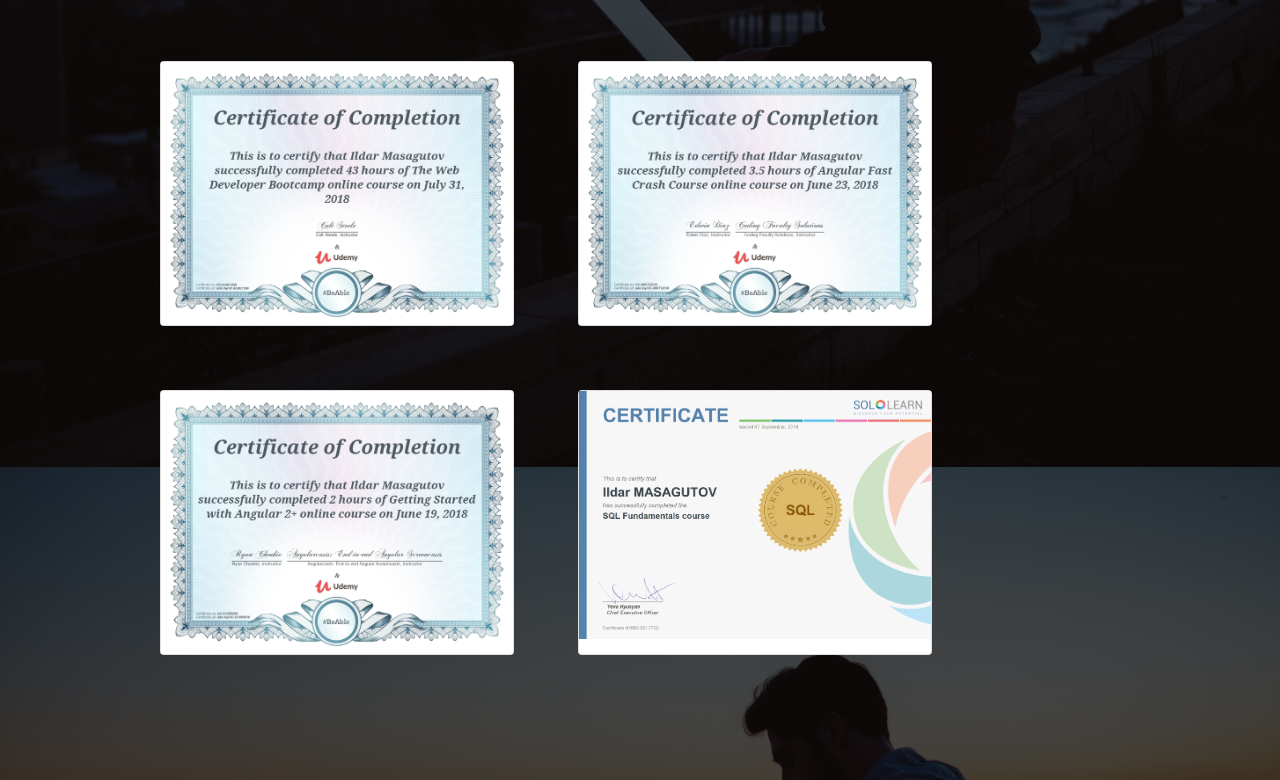
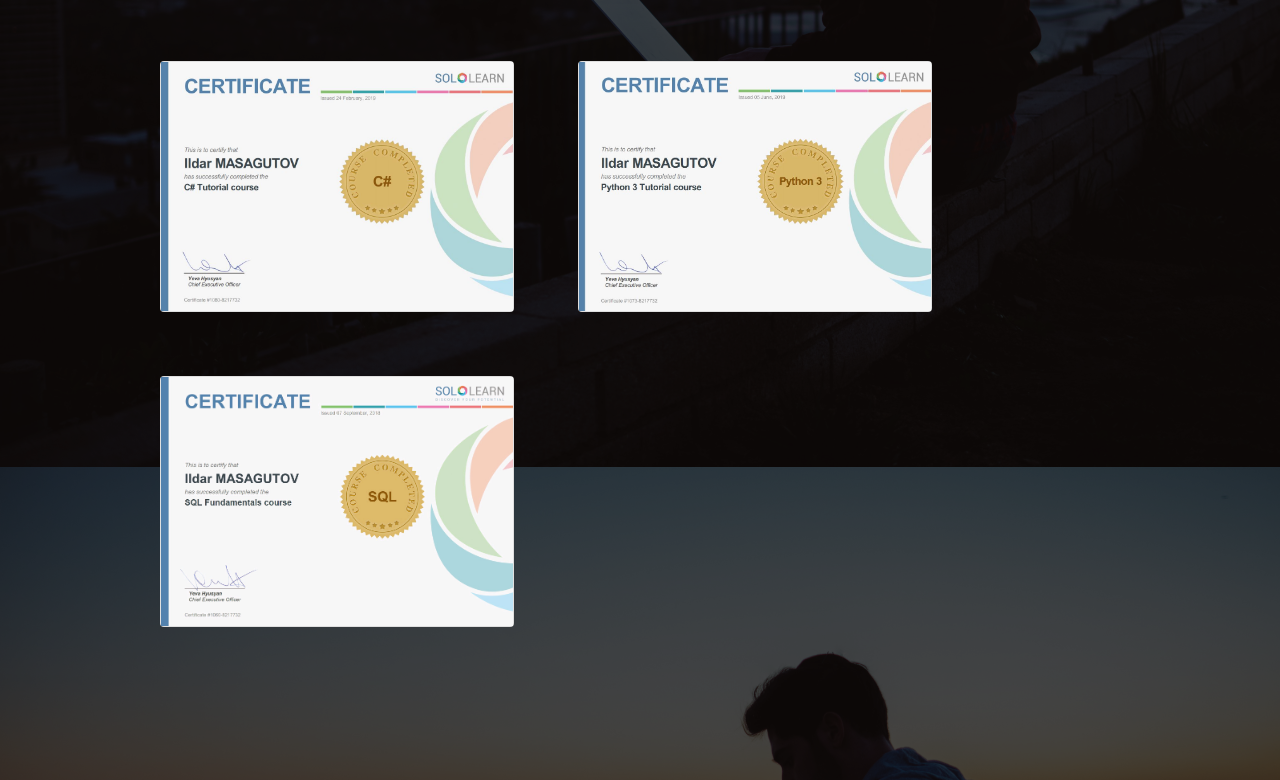
Before and after one commit to mazecore/Masagutov, a plain HTML site: page index.html in a window 1280 px wide. Shown: the part 3946-4726 px from the top of the page. Drawn offline with nearby package versions, Linux system fonts and the light colour scheme.

Commit message:
straightened the tags

```diff
--- a/index.html
+++ b/index.html
@@ -164,22 +164,15 @@
 				</div>
 				<div class="card zoom">
 					<div class="card-img text-center">
-								<a href="https://www.udemy.com/certificate/UC-ELWLTZ68/">
-										<img class="logoCert" src="img/UC-ELWLTZ68WebDev.jpg">
+							<a href="https://www.sololearn.com/Certificate/1080-8217732/pdf">
+									<img class="logoCert" src="img/C_Solo.jpg">
 							</a>
 					</div>
 				</div>
 				<div class="card zoom">
 					<div class="card-img text-center">
-									<a href="https://www.udemy.com/certificate/UC-88KT6ZUR/">
-											<img class="logoCert" src="img/UC-88KT6ZUR_fast.jpg">
-									</a>
-								</div>
-							</div>
-							<div class="card zoom">
-									<div class="card-img text-center ">
-										<a href="https://www.udemy.com/certificate/UC-E3385VH0/">
-												<img class="logoCert" src="img/UC-E3385VH0.jpg">
+							<a href="https://www.sololearn.com/Certificate/1073-8217732/pdf">
+									<img class="logoCert" src="img/Python_Solo.jpg">
 							</a>
 					</div>
 				</div>
@@ -190,21 +183,6 @@
 							</a>
 					</div>
 				</div>
-									<!--
-									<div class="card zoom">
-											<div class="card-img text-center">
-												<a href="https://www.sololearn.com/Certificate/1023-8217732/pdf/">
-														<img class="logoCert" src="img/CSS_Solo.JPG">
-												</a>
-											</div>
-										</div>
-										<div class="card zoom">
-												<div class="card-img text-center">
-													<a href="https://www.sololearn.com/Certificate/1014-8217732/pdf">
-															<img class="logoCert" src="img/HTML_Solo.JPG">
-													</a>
-												</div>
-											</div> -->
 			</div>
 		</div>
 	</div>
```
Also changed, not shown: img/C_Solo.jpg (added), img/Python_Solo.jpg (added). Lines whose indentation alone changed are shown as unchanged.
